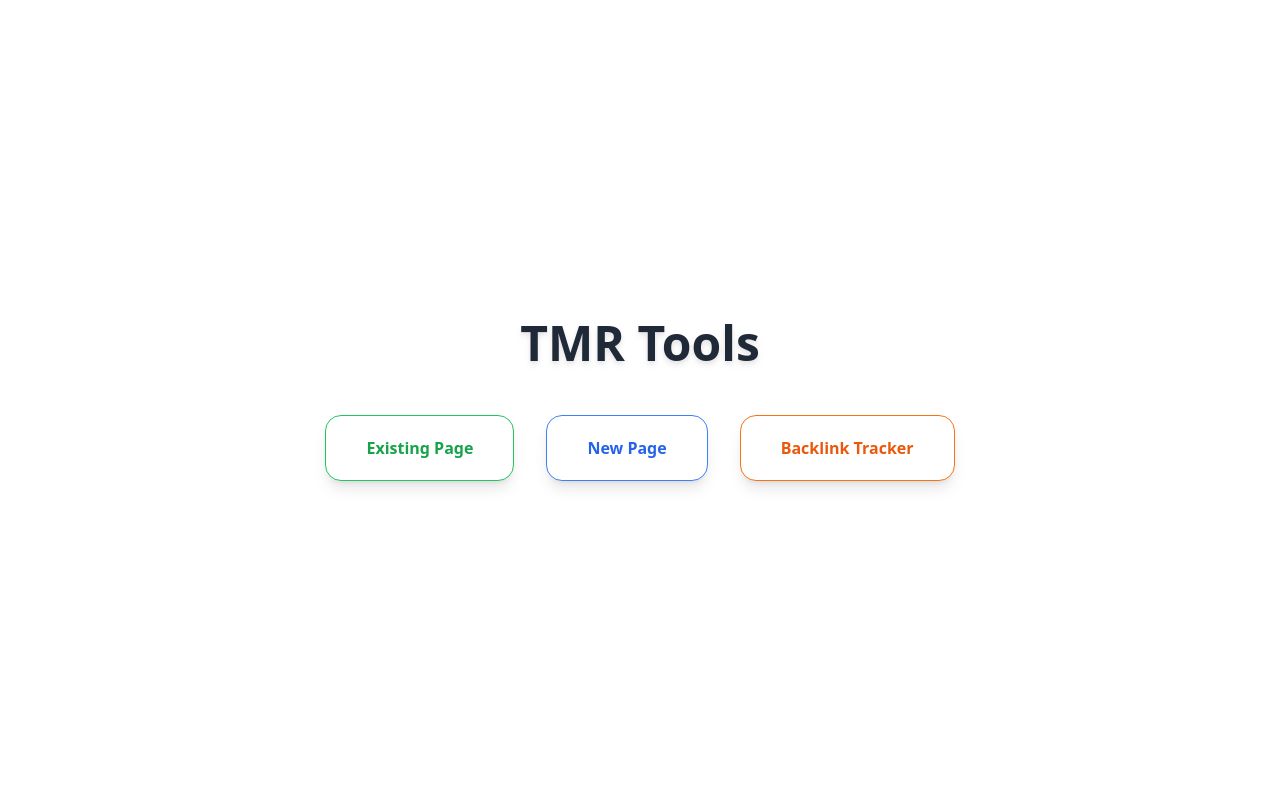
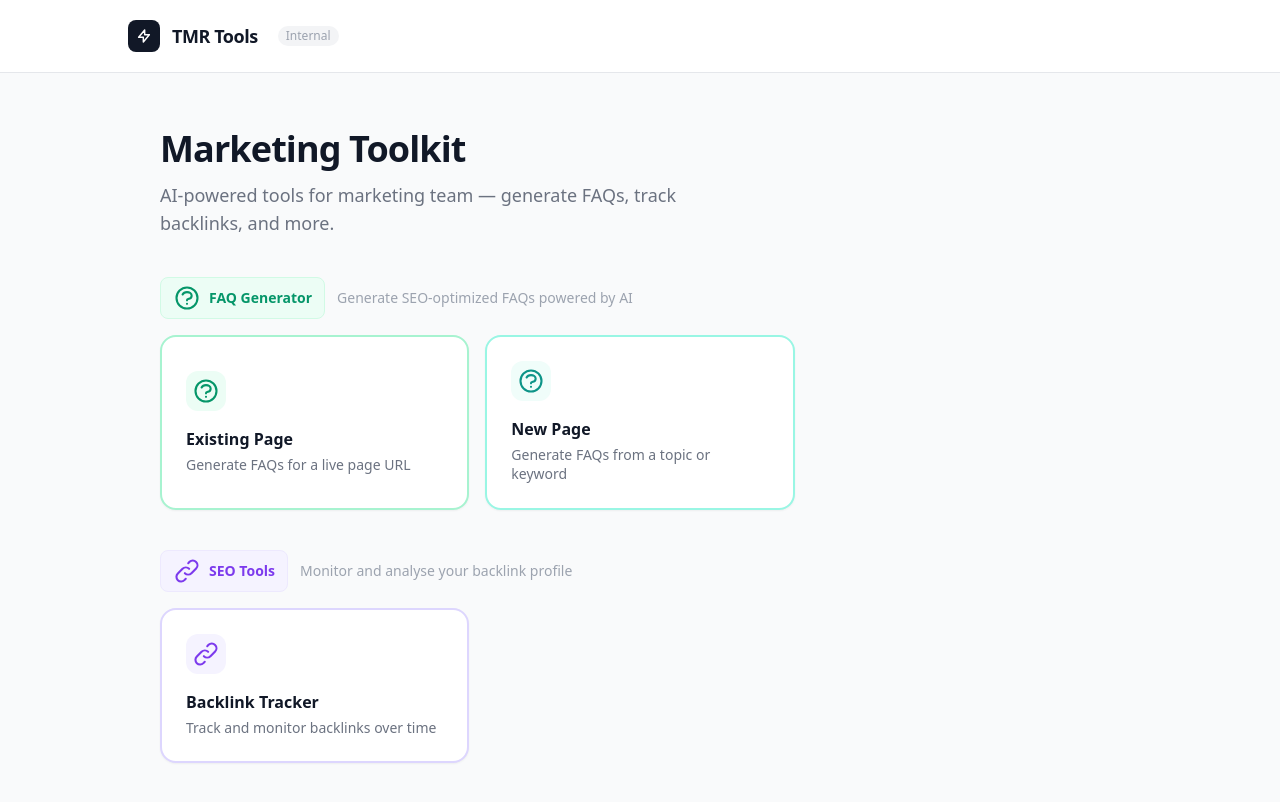
Before and after one commit to gox-ai/tmr_content_faqs_fe, a React (Vite) app: page / in a window 1280 px wide. Shown: the top 802 px of the page. Built offline with nearby package versions, Linux system fonts and the light colour scheme.

Commit message:
Improved home page ui

```diff
--- a/src/pages/HomePage.jsx
+++ b/src/pages/HomePage.jsx
@@ -1,51 +1,216 @@
 import React from "react";
 import { useNavigate } from "react-router-dom";
 import { motion } from "framer-motion";
+
+const tools = [
+  {
+    category: "FAQ Generator",
+    description: "Generate SEO-optimized FAQs powered by AI",
+    color: "emerald",
+    icon: (
+      <svg
+        className="w-7 h-7"
+        fill="none"
+        stroke="currentColor"
+        viewBox="0 0 24 24"
+      >
+        <path
+          strokeLinecap="round"
+          strokeLinejoin="round"
+          strokeWidth={1.8}
+          d="M8.228 9c.549-1.165 2.03-2 3.772-2 2.21 0 4 1.343 4 3 0 1.4-1.278 2.575-3.006 2.907-.542.104-.994.54-.994 1.093m0 3h.01M21 12a9 9 0 11-18 0 9 9 0 0118 0z"
+        />
+      </svg>
+    ),
+    items: [
+      {
+        label: "Existing Page",
+        sublabel: "Generate FAQs for a live page URL",
+        route: "/faqs/existing",
+        accent: "emerald",
+      },
+      {
+        label: "New Page",
+        sublabel: "Generate FAQs from a topic or keyword",
+        route: "/faqs/new",
+        accent: "teal",
+      },
+    ],
+  },
+  {
+    category: "SEO Tools",
+    description: "Monitor and analyse your backlink profile",
+    color: "violet",
+    icon: (
+      <svg
+        className="w-7 h-7"
+        fill="none"
+        stroke="currentColor"
+        viewBox="0 0 24 24"
+      >
+        <path
+          strokeLinecap="round"
+          strokeLinejoin="round"
+          strokeWidth={1.8}
+          d="M13.828 10.172a4 4 0 00-5.656 0l-4 4a4 4 0 105.656 5.656l1.102-1.101m-.758-4.899a4 4 0 005.656 0l4-4a4 4 0 00-5.656-5.656l-1.1 1.1"
+        />
+      </svg>
+    ),
+    items: [
+      {
+        label: "Backlink Tracker",
+        sublabel: "Track and monitor backlinks over time",
+        route: "/backlink-tracker",
+        accent: "violet",
+      },
+    ],
+  },
+];
+
+const accentMap = {
+  emerald: {
+    border: "border-emerald-200 hover:border-emerald-400",
+    icon: "bg-emerald-50 text-emerald-600",
+    arrow: "text-emerald-500",
+    hover: "hover:bg-emerald-50",
+  },
+  teal: {
+    border: "border-teal-200 hover:border-teal-400",
+    icon: "bg-teal-50 text-teal-600",
+    arrow: "text-teal-500",
+    hover: "hover:bg-teal-50",
+  },
+  violet: {
+    border: "border-violet-200 hover:border-violet-400",
+    icon: "bg-violet-50 text-violet-600",
+    arrow: "text-violet-500",
+    hover: "hover:bg-violet-50",
+  },
+};
+
+const categoryAccentMap = {
+  emerald: "text-emerald-600 bg-emerald-50 border-emerald-100",
+  violet: "text-violet-600 bg-violet-50 border-violet-100",
+};
 
 export default function HomePage() {
   const navigate = useNavigate();
 
   return (
-    <div className="flex flex-col items-center justify-center h-screen text-center">
-      {/* Title */}
-      <motion.h1
-        initial={{ opacity: 0, y: -40 }}
+    <div className="min-h-screen bg-gray-50">
+      {/* Header */}
+      <motion.header
+        initial={{ opacity: 0, y: -20 }}
         animate={{ opacity: 1, y: 0 }}
-        transition={{ duration: 0.8 }}
-        className="text-5xl font-extrabold text-gray-800 mb-12 drop-shadow-md"
+        transition={{ duration: 0.5 }}
+        className="bg-white border-b border-gray-200 px-8 py-5"
       >
-        TMR Tools
-      </motion.h1>
+        <div className="max-w-5xl mx-auto flex items-center gap-3">
+          <div className="w-8 h-8 rounded-lg bg-gray-900 flex items-center justify-center">
+            <svg
+              className="w-4 h-4 text-white"
+              fill="none"
+              stroke="currentColor"
+              viewBox="0 0 24 24"
+            >
+              <path
+                strokeLinecap="round"
+                strokeLinejoin="round"
+                strokeWidth={2.2}
+                d="M13 10V3L4 14h7v7l9-11h-7z"
+              />
+            </svg>
+          </div>
+          <span className="font-bold text-gray-900 text-lg tracking-tight">
+            TMR Tools
+          </span>
+          <span className="ml-2 text-xs font-medium text-gray-400 bg-gray-100 px-2 py-0.5 rounded-full">
+            Internal
+          </span>
+        </div>
+      </motion.header>
 
-      {/* Buttons */}
+      {/* Hero */}
       <motion.div
-        initial={{ opacity: 0, y: 40 }}
+        initial={{ opacity: 0, y: 20 }}
         animate={{ opacity: 1, y: 0 }}
-        transition={{ duration: 0.8, delay: 0.2 }}
-        className="flex gap-8 flex-wrap justify-center"
+        transition={{ duration: 0.5, delay: 0.1 }}
+        className="max-w-5xl mx-auto px-8 pt-14 pb-10"
       >
-        {/* Existing Page */}
-        <button
-          onClick={() => navigate("/faqs/existing")}
-          className="px-10 py-5 bg-white border border-green-500 text-green-600 font-semibold rounded-2xl shadow-lg hover:bg-green-600 hover:text-white transition-all duration-300"
-        >
-          Existing Page
-        </button>
+        <h1 className="text-4xl font-extrabold text-gray-900 tracking-tight mb-3">
+          Marketing Toolkit
+        </h1>
+        <p className="text-gray-500 text-lg max-w-xl">
+          AI-powered tools for marketing team — generate FAQs, track backlinks,
+          and more.
+        </p>
+      </motion.div>
 
-        {/* New Page */}
-        <button
-          onClick={() => navigate("/faqs/new")}
-          className="px-10 py-5 bg-white border border-blue-500 text-blue-600 font-semibold rounded-2xl shadow-lg hover:bg-blue-600 hover:text-white transition-all duration-300"
-        >
-          New Page
-        </button>
-        <button
-          onClick={() => navigate("/backlink-tracker")}
-          className="px-10 py-5 bg-white border border-orange-500 text-orange-600 font-semibold rounded-2xl shadow-lg hover:bg-orange-600 hover:text-white transition-all duration-300"
-        >
-          Backlink Tracker
-        </button>
-      </motion.div>
+      {/* Tool Sections */}
+      <div className="max-w-5xl mx-auto px-8 pb-20 space-y-10">
+        {tools.map((section, si) => (
+          <motion.div
+            key={section.category}
+            initial={{ opacity: 0, y: 24 }}
+            animate={{ opacity: 1, y: 0 }}
+            transition={{ duration: 0.45, delay: 0.15 + si * 0.1 }}
+          >
+            {/* Section header */}
+            <div className="flex items-center gap-3 mb-4">
+              <div
+                className={`flex items-center gap-2 px-3 py-1.5 rounded-lg border text-sm font-semibold ${categoryAccentMap[section.color]}`}
+              >
+                {section.icon}
+                {section.category}
+              </div>
+              <span className="text-sm text-gray-400">
+                {section.description}
+              </span>
+            </div>
+
+            {/* Cards */}
+            <div className="grid grid-cols-1 sm:grid-cols-2 lg:grid-cols-3 gap-4">
+              {section.items.map((item) => {
+                const a = accentMap[item.accent];
+                return (
+                  <button
+                    key={item.route}
+                    onClick={() => navigate(item.route)}
+                    className={`group text-left bg-white rounded-2xl border-2 p-6 shadow-sm transition-all duration-200 cursor-pointer ${a.border} ${a.hover}`}
+                  >
+                    <div className="flex items-start justify-between">
+                      <div
+                        className={`w-10 h-10 rounded-xl flex items-center justify-center mb-4 ${a.icon}`}
+                      >
+                        {section.icon}
+                      </div>
+                      <svg
+                        className={`w-5 h-5 mt-1 opacity-0 group-hover:opacity-100 transition-opacity ${a.arrow}`}
+                        fill="none"
+                        stroke="currentColor"
+                        viewBox="0 0 24 24"
+                      >
+                        <path
+                          strokeLinecap="round"
+                          strokeLinejoin="round"
+                          strokeWidth={2}
+                          d="M17 8l4 4m0 0l-4 4m4-4H3"
+                        />
+                      </svg>
+                    </div>
+                    <h3 className="font-bold text-gray-900 text-base mb-1">
+                      {item.label}
+                    </h3>
+                    <p className="text-sm text-gray-500 leading-snug">
+                      {item.sublabel}
+                    </p>
+                  </button>
+                );
+              })}
+            </div>
+          </motion.div>
+        ))}
+      </div>
     </div>
   );
 }
```
